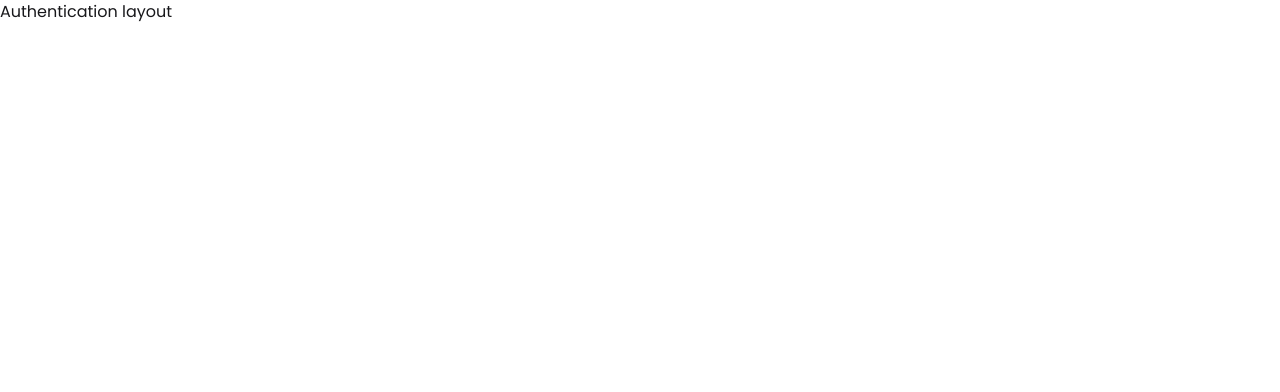
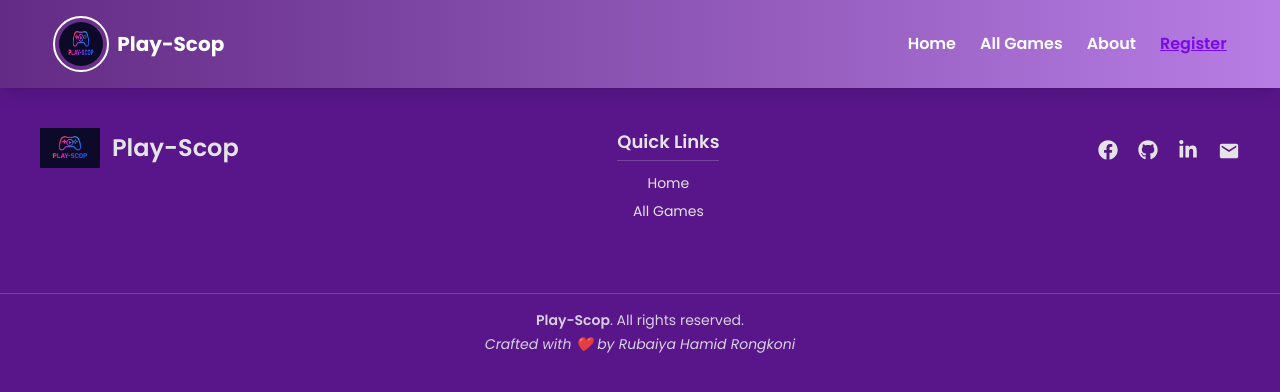
Before and after one commit to rong-rubaiya/PlayScop, a React (Vite) app: page /auth in a window 1280 px wide. Shown: the top 392 px of the page. Built offline with nearby package versions, Linux system fonts and the light colour scheme.

Commit message:
footer done

```diff
--- /dev/null
+++ b/src/Authlayout/Authlayout.jsx
@@ -0,0 +1,25 @@
+import React from 'react';
+import Nav from '../Component/Nav';
+import { Outlet } from 'react-router';
+import Footer from '../Component/Footer';
+
+const Authlayout = () => {
+  return (
+    <div>
+        <header>
+          <Nav></Nav>
+        </header>
+        <main>
+        <Outlet></Outlet>
+        </main>
+
+
+      <footer>
+        <Footer></Footer>
+      </footer>
+
+    </div>
+  );
+};
+
+export default Authlayout;
--- /dev/null
+++ b/src/Authlayout/Login.jsx
@@ -0,0 +1,11 @@
+import React from 'react';
+
+const Login = () => {
+  return (
+    <div>
+      Login
+    </div>
+  );
+};
+
+export default Login;
--- /dev/null
+++ b/src/Authlayout/Register.jsx
@@ -0,0 +1,11 @@
+import React from 'react';
+
+const Register = () => {
+  return (
+    <div>
+      register
+    </div>
+  );
+};
+
+export default Register;
--- /dev/null
+++ b/src/Component/About.jsx
@@ -0,0 +1,11 @@
+import React from 'react';
+
+const About = () => {
+  return (
+    <div>
+      I am about
+    </div>
+  );
+};
+
+export default About;
--- a/src/Component/Footer.jsx
+++ b/src/Component/Footer.jsx
@@ -1,10 +1,63 @@
 import React from 'react';
+import imgLogo from "../assets/logo.png";
+import { FaFacebook, FaGithub, FaLinkedinIn } from 'react-icons/fa';
+import { MdEmail } from 'react-icons/md';
+import { motion } from 'framer-motion';
 
 const Footer = () => {
   return (
-    <div>
-      i am footer
-    </div>
+    <motion.Footer
+    initial={{ y: 150, opacity: 0 }}
+      animate={{ y: 0, opacity: 1 }}
+      transition={{ duration: 3 }}
+    className=" sm:footer-horizontal bg-purple-900 text-neutral-content min-h-screen text-center">
+  <div className='p-10 flex flex-col sm:flex-row justify-between '>
+    <aside className=''>
+   <div className='flex flex-col sm:flex-row gap-3 items-center pb-3.5 sm:pb-0'><img className='h-10' src={imgLogo} alt="" /><h1 className='font-semibold text-2xl'>Play-Scop</h1></div>
+
+  </aside>
+
+   <div className='pb-3.5 sm:pb-0'>
+          <h2 className="text-lg font-semibold mb-3 border-b border-white/20 inline-block pb-3.5 sm:pb-1">
+            Quick Links
+          </h2>
+          <ul className="space-y-2 text-sm">
+            <li><a href="/" className="hover:text-gray-200">Home</a></li>
+            <li><a href='/all-games' className="hover:text-gray-200">All Games</a></li>
+
+
+          </ul>
+        </div>
+
+
+  <div className="flex justify-center sm:justify-start gap-5 mt-3">
+            <a href="https://facebook.com" target="_blank" rel="noreferrer" className="hover:scale-110 transition-transform duration-200">
+              <FaFacebook size={20} />
+            </a>
+            <a href="https://github.com" target="_blank" rel="noreferrer" className="hover:scale-110 transition-transform duration-200">
+              <FaGithub size={20} />
+            </a>
+            <a href="https://linkedin.com" target="_blank" rel="noreferrer" className="hover:scale-110 transition-transform duration-200">
+              <FaLinkedinIn size={20} />
+            </a>
+            <a href="mailto:your-email@example.com" className="hover:scale-110 transition-transform duration-200">
+              <MdEmail size={22} />
+            </a>
+          </div>
+  </div>
+
+          <div className="border-t border-white/20 mt-8 pt-4 text-center text-sm opacity-90 pb-7">
+        <p>
+          <span className="font-semibold">Play-Scop</span>. All rights reserved.
+        </p>
+        <p className="mt-1 italic text-gray-200">Crafted with ❤️ by Rubaiya Hamid Rongkoni</p>
+      </div>
+
+
+
+
+
+</motion.Footer>
   );
 };
 
--- a/src/Component/Nav.jsx
+++ b/src/Component/Nav.jsx
@@ -10,13 +10,13 @@ const Nav = () => {
   const links = <>
     <NavLink to={'/'} className="font-semibold hover:text-[#d3e8ec]  hover:scale-110 transition ease-in-out duration-300">Home</NavLink>
     <NavLink to={'/all-games'} className="font-semibold hover:text-[#d3e8ec]  hover:scale-110 transition ease-in-out duration-300">All Games</NavLink>
-    <NavLink className="font-semibold hover:text-[#d3e8ec]  hover:scale-110 transition ease-in-out duration-300">About</NavLink>
-    <NavLink className="font-semibold hover:text-[#d3e8ec]  hover:scale-110 transition ease-in-out duration-300">Register</NavLink>
+    <NavLink to={'/about'} className="font-semibold hover:text-[#d3e8ec]  hover:scale-110 transition ease-in-out duration-300">About</NavLink>
+    <NavLink to={'/auth'} className="font-semibold hover:text-[#d3e8ec]  hover:scale-110 transition ease-in-out duration-300">Register</NavLink>
   </>;
 
   return (
     <motion.div
-      className="nav py-4 bg-gradient-to-r from-[#020024] to-[#090979] shadow-lg sticky top-0 z-50"
+      className="nav py-4 bg-gradient-to-r from-[#632b85] to-[#b77de4] shadow-lg sticky top-0 z-50"
       initial={{ y: -50, opacity: 0 }}
       animate={{ y: 0, opacity: 1 }}
       transition={{ duration: 1.5 }}
--- a/src/index.css
+++ b/src/index.css
@@ -7,7 +7,7 @@
    font-family: "Poppins", sans-serif;
 }
 
-a.active{
-  text:'red'
-
+a.active {
+  color: rgb(124, 7, 234);
+  text-decoration: underline;
 }
```
Also changed, not shown: src/Routes/Routes.jsx (+17 -1 lines).
